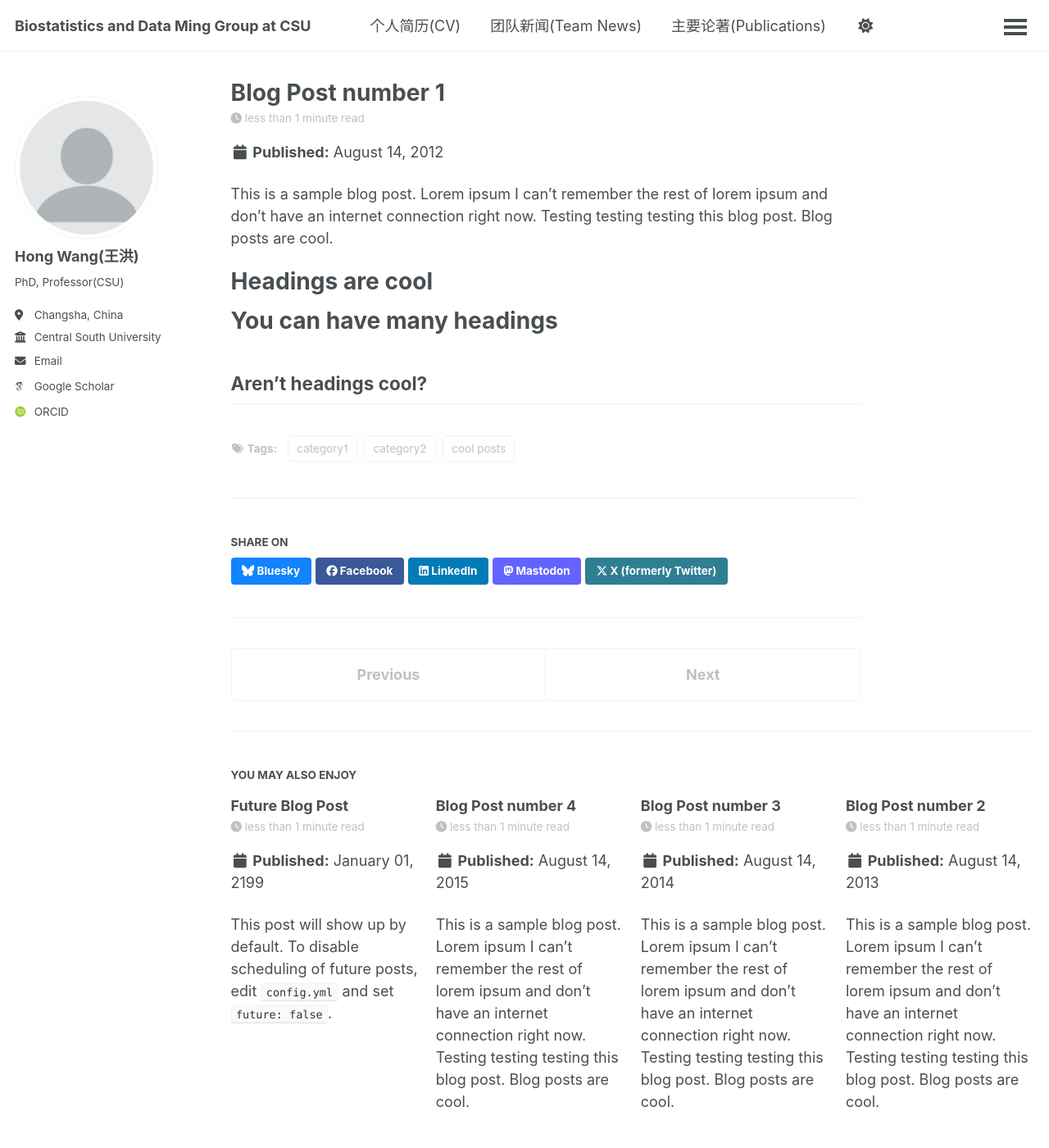
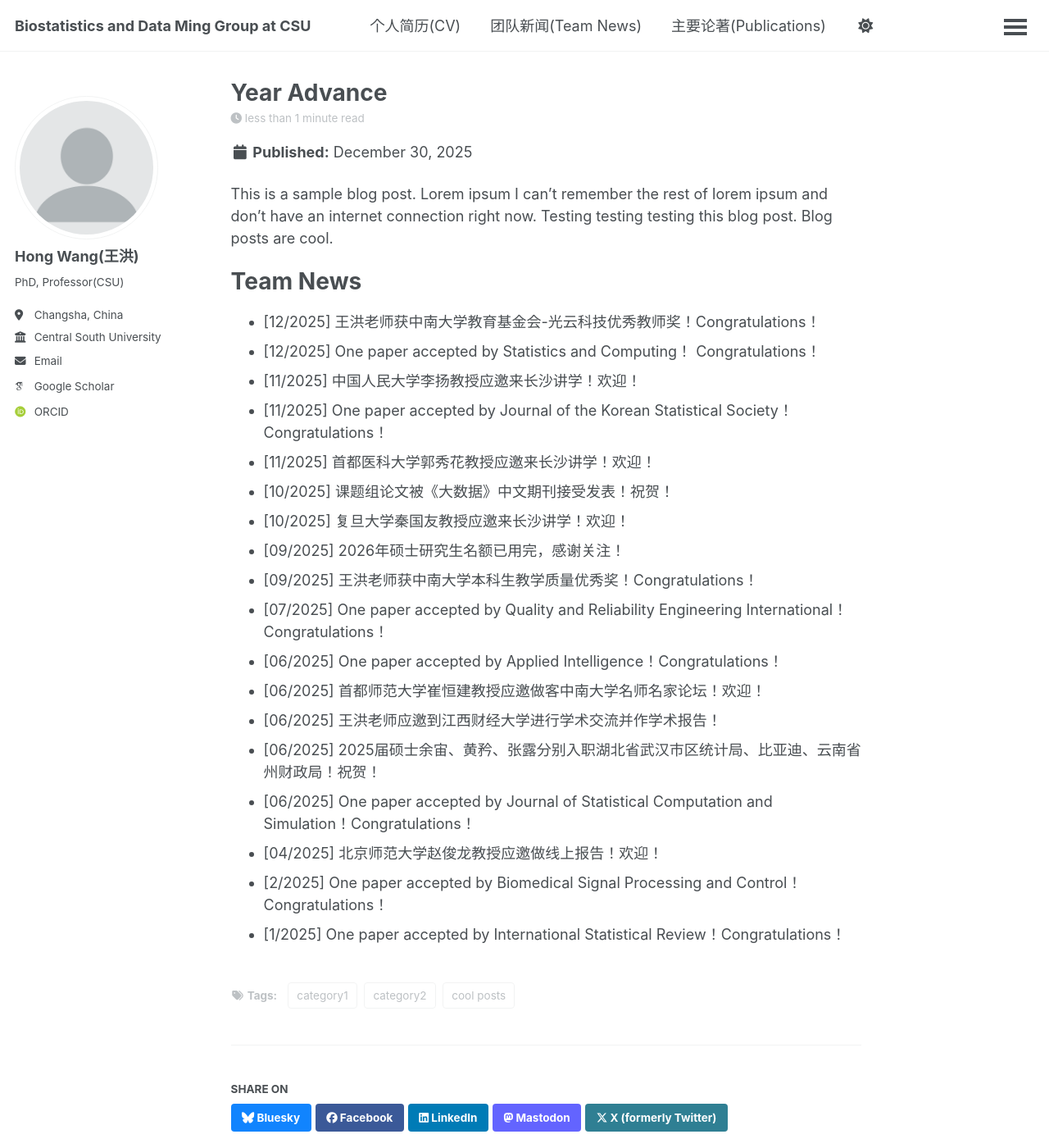
Before and after one commit to whcsu/whcsu.github.io, a Jekyll site: the page built from _posts/2012-08-14-blog-post-1.md, in a window 1280 px wide and 1400 px high. Shown: the whole window at 82% size. Built offline with Jekyll 4.4.1, drawn with Linux system fonts in a browser that asks for light colours; some web fonts are replaced; a script bundle is joined from its source files by our own code; library files that are not in the unit come from our copies.

Commit message:
Update 2012-08-14-blog-post-1.md

```diff
--- a/_posts/2012-08-14-blog-post-1.md
+++ b/_posts/2012-08-14-blog-post-1.md
@@ -1,6 +1,6 @@
 ---
-title: 'Blog Post number 1'
-date: 2012-08-14
+title: 'Year Advance'
+date: 2025-12-30
 permalink: /posts/2012/08/blog-post-1/
 tags:
   - cool posts
@@ -10,11 +10,23 @@
 
 This is a sample blog post. Lorem ipsum I can't remember the rest of lorem ipsum and don't have an internet connection right now. Testing testing testing this blog post. Blog posts are cool.
 
-Headings are cool
+Team News
 ======
-
-You can have many headings
-======
-
-Aren't headings cool?
-------
+- [12/2025] 王洪老师获中南大学教育基金会-光云科技优秀教师奖！Congratulations！
+- [12/2025] One paper accepted by Statistics and Computing！ Congratulations！
+- [11/2025] 中国人民大学李扬教授应邀来长沙讲学！欢迎！
+- [11/2025] One paper accepted by Journal of the Korean Statistical Society！ Congratulations！
+- [11/2025] 首都医科大学郭秀花教授应邀来长沙讲学！欢迎！
+- [10/2025] 课题组论文被《大数据》中文期刊接受发表！祝贺！
+- [10/2025] 复旦大学秦国友教授应邀来长沙讲学！欢迎！
+- [09/2025] 2026年硕士研究生名额已用完，感谢关注！
+- [09/2025] 王洪老师获中南大学本科生教学质量优秀奖！Congratulations！
+- [07/2025] One paper accepted by Quality and Reliability Engineering International！Congratulations！
+- [06/2025] One paper accepted by Applied Intelligence！Congratulations！
+- [06/2025] 首都师范大学崔恒建教授应邀做客中南大学名师名家论坛！欢迎！
+- [06/2025] 王洪老师应邀到江西财经大学进行学术交流并作学术报告！
+- [06/2025] 2025届硕士余宙、黄矜、张露分别入职湖北省武汉市区统计局、比亚迪、云南省州财政局！祝贺！
+- [06/2025] One paper accepted by Journal of Statistical Computation and Simulation！Congratulations！
+- [04/2025] 北京师范大学赵俊龙教授应邀做线上报告！欢迎！
+- [2/2025] One paper accepted by Biomedical Signal Processing and Control！Congratulations！
+- [1/2025] One paper accepted by International Statistical Review！Congratulations！
```
